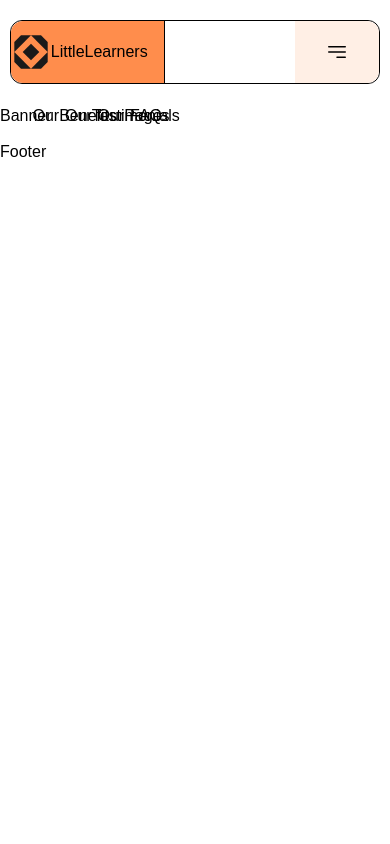
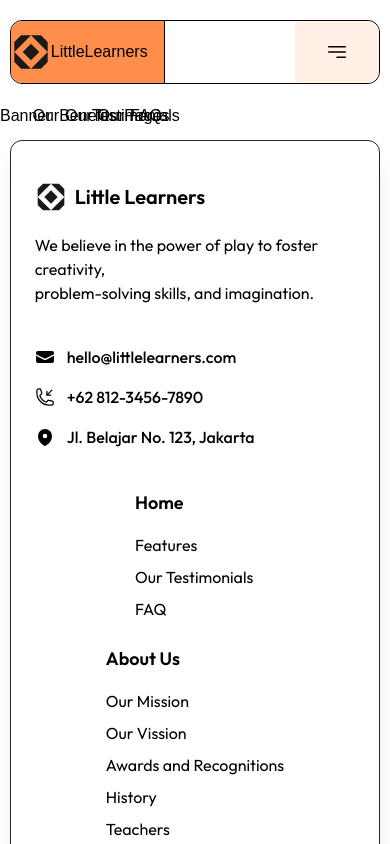
Before and after one commit to marcellandreas/little_learners, a React (Vite) app: page / in a window 390 px wide. Shown: the top 844 px of the page. Built offline with nearby package versions, Linux system fonts and the light colour scheme.

Commit message:
feat: responsive and structured Footer with dynamic menu

```diff
--- a/src/components/Footer/index.jsx
+++ b/src/components/Footer/index.jsx
@@ -1,7 +1,104 @@
 import React from "react";
+import { Link } from "react-router-dom";
+import { EnvelopeIcon, MapPinIcon } from "@heroicons/react/20/solid";
+import { PhoneArrowDownLeftIcon } from "@heroicons/react/24/outline";
 
 const Footer = () => {
-  return <div>Footer</div>;
+  const MenuFooter = [
+    {
+      id: 1,
+      Title: "Home",
+      content: ["Features", "Our Testimonials", "FAQ"],
+    },
+    {
+      id: 2,
+      Title: "About Us",
+      content: [
+        "Our Mission",
+        "Our Vission",
+        "Awards and Recognitions",
+        "History",
+        "Teachers",
+      ],
+    },
+    {
+      id: 3,
+      Title: "Academics",
+      content: ["Special Features", "Gallery"],
+    },
+    {
+      id: 4,
+      Title: "Contact Us",
+      content: ["Information", "Map & Direction"],
+    },
+  ];
+
+  return (
+    <footer className="container md:w-full w-[95%] mx-auto px-6 md:px-20 py-10 md:py-20 font-outfit border border-grey-15 rounded-xl shadow-xl">
+      <div className="flex flex-col md:flex-row justify-between gap-10 md:gap-20">
+        {/* Left Side */}
+        <section className="md:w-1/2 flex flex-col gap-10">
+          <article className="flex flex-col gap-5">
+            <Link to="/" className="flex items-center gap-2">
+              <img
+                src="/logo.svg"
+                alt="Little Learners Logo"
+                className="w-8 h-8"
+              />
+              <p className="text-xl font-semibold">Little Learners</p>
+            </Link>
+            <p className="text-base md:text-lg text-gray-700">
+              We believe in the power of play to foster creativity,
+              <br />
+              problem-solving skills, and imagination.
+            </p>
+          </article>
+
+          <article className="flex flex-col gap-4 text-gray-800">
+            <div className="flex items-center gap-3">
+              <EnvelopeIcon className="w-5 h-5 md:w-6 md:h-6 text-gray-600" />
+              <p className="text-base md:text-xl font-medium">
+                hello@littlelearners.com
+              </p>
+            </div>
+            <div className="flex items-center gap-3">
+              <PhoneArrowDownLeftIcon className="w-5 h-5 md:w-6 md:h-6 text-gray-600" />
+              <p className="text-base md:text-xl font-medium">
+                +62 812-3456-7890
+              </p>
+            </div>
+            <div className="flex items-center gap-3">
+              <MapPinIcon className="w-5 h-5 md:w-6 md:h-6 text-gray-600" />
+              <p className="text-base md:text-xl font-medium">
+                Jl. Belajar No. 123, Jakarta
+              </p>
+            </div>
+          </article>
+        </section>
+
+        {/* Right Side */}
+        <section className="md:w-1/2 flex  justify-around flex-wrap md:justify-between gap-6 ">
+          {MenuFooter.map((section) => (
+            <div key={section.id} className="flex flex-col gap-4 min-w-[120px]">
+              <p className="text-lg font-semibold text-gray-900 cursor-pointer">
+                {section.Title}
+              </p>
+              <div className="flex flex-col gap-2 text-base text-gray-600">
+                {section.content.map((item, index) => (
+                  <p
+                    key={`${section.id}-${index}`}
+                    className="hover:text-blue-500 transition cursor-pointer"
+                  >
+                    {item}
+                  </p>
+                ))}
+              </div>
+            </div>
+          ))}
+        </section>
+      </div>
+    </footer>
+  );
 };
 
 export default Footer;
```
